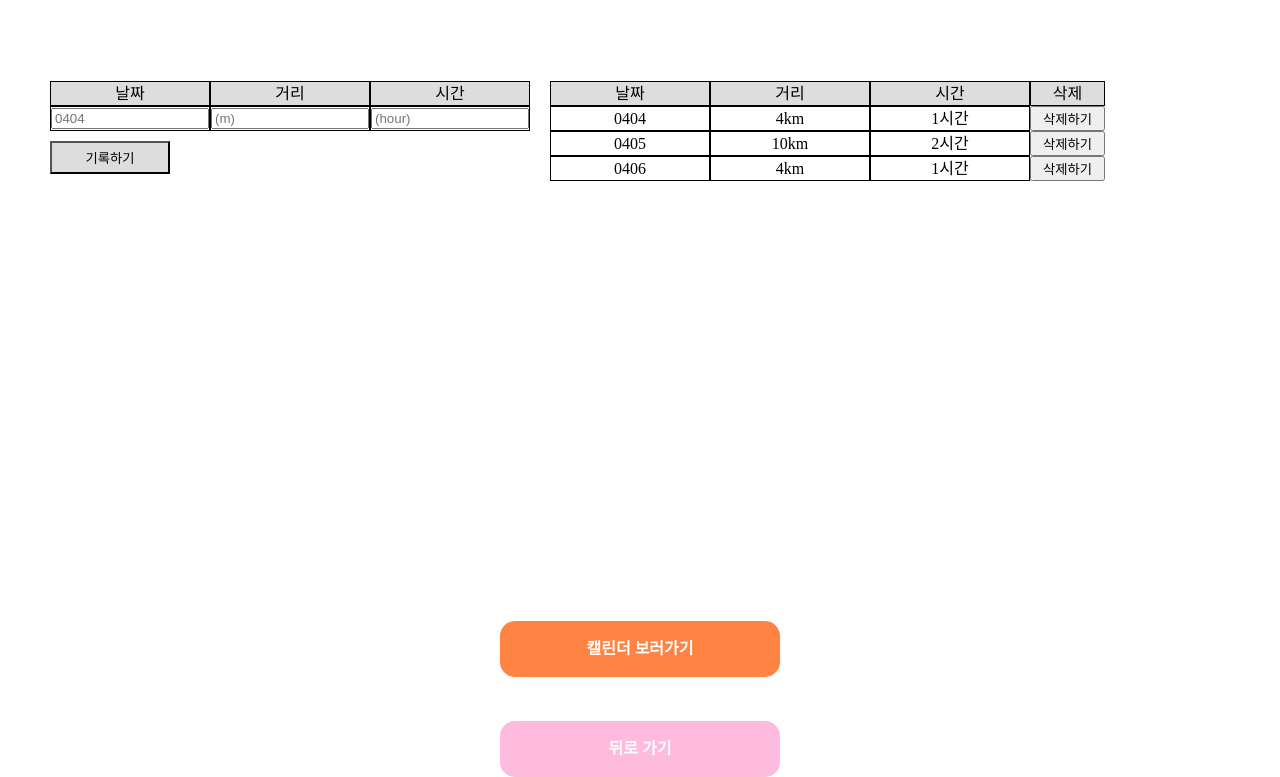
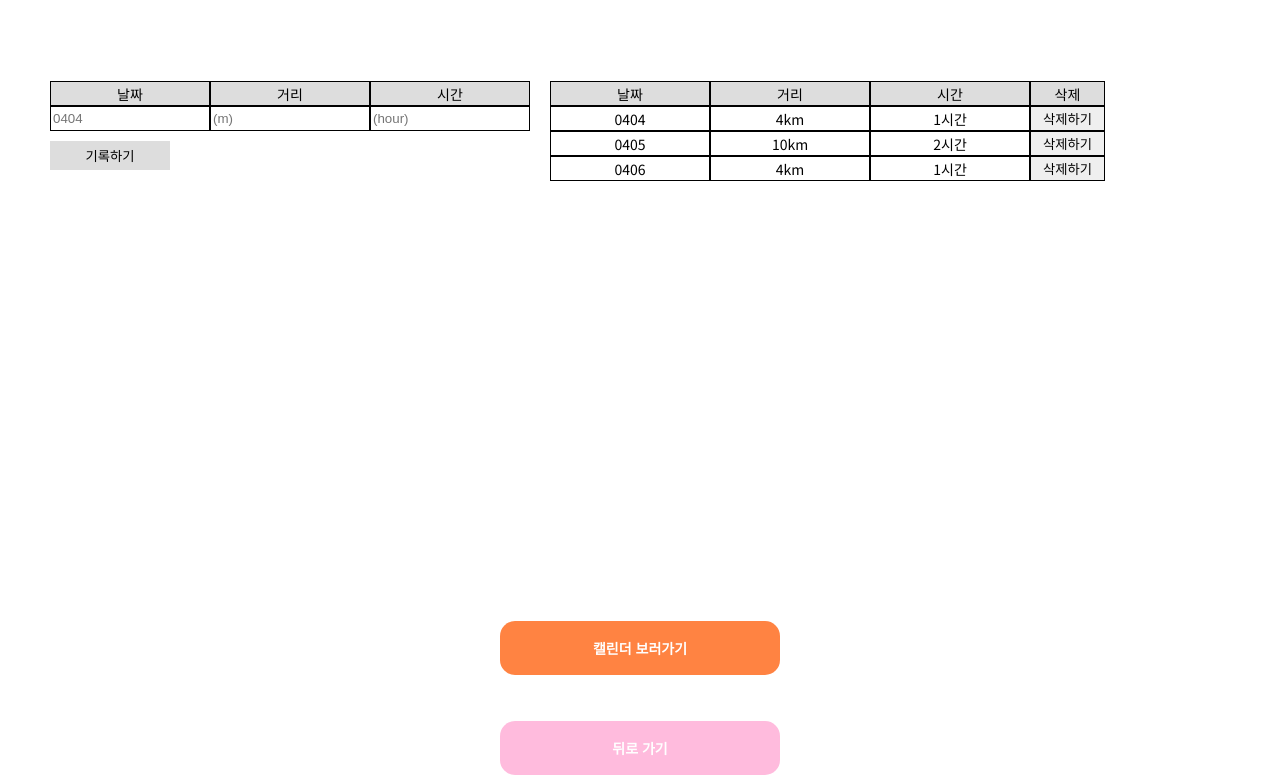
Before and after one commit to jo20246jo/6jo_mini, a plain HTML site: page html/record.html in a window 1280 px wide. Shown: the part 149-926 px from the top of the page. Drawn offline with nearby package versions, Linux system fonts and the light colour scheme.

Commit message:
# 커먼css임포트함

```diff
--- a/css/record.css
+++ b/css/record.css
@@ -1,11 +1,4 @@
-@import url('https://cdn.jsdelivr.net/npm/reset-css@5.0.2/reset.min.css');
-* {
-    box-sizing: border-box;
-}
-a {
-    text-decoration: none;
-    color: inherit;
-}
+@import url('../common.css');
 /* wrap style */
 .wrap {
     width: 1200px;
@@ -86,6 +79,7 @@ section.records .record-list .ex-record {
 }
 section.records .record-list .ex-record .remove-record{
     width: 75px;
+    border: 1px solid #000;
 }
 section.records .record-list .ex-record div {
     border: 1px solid #000;
```
